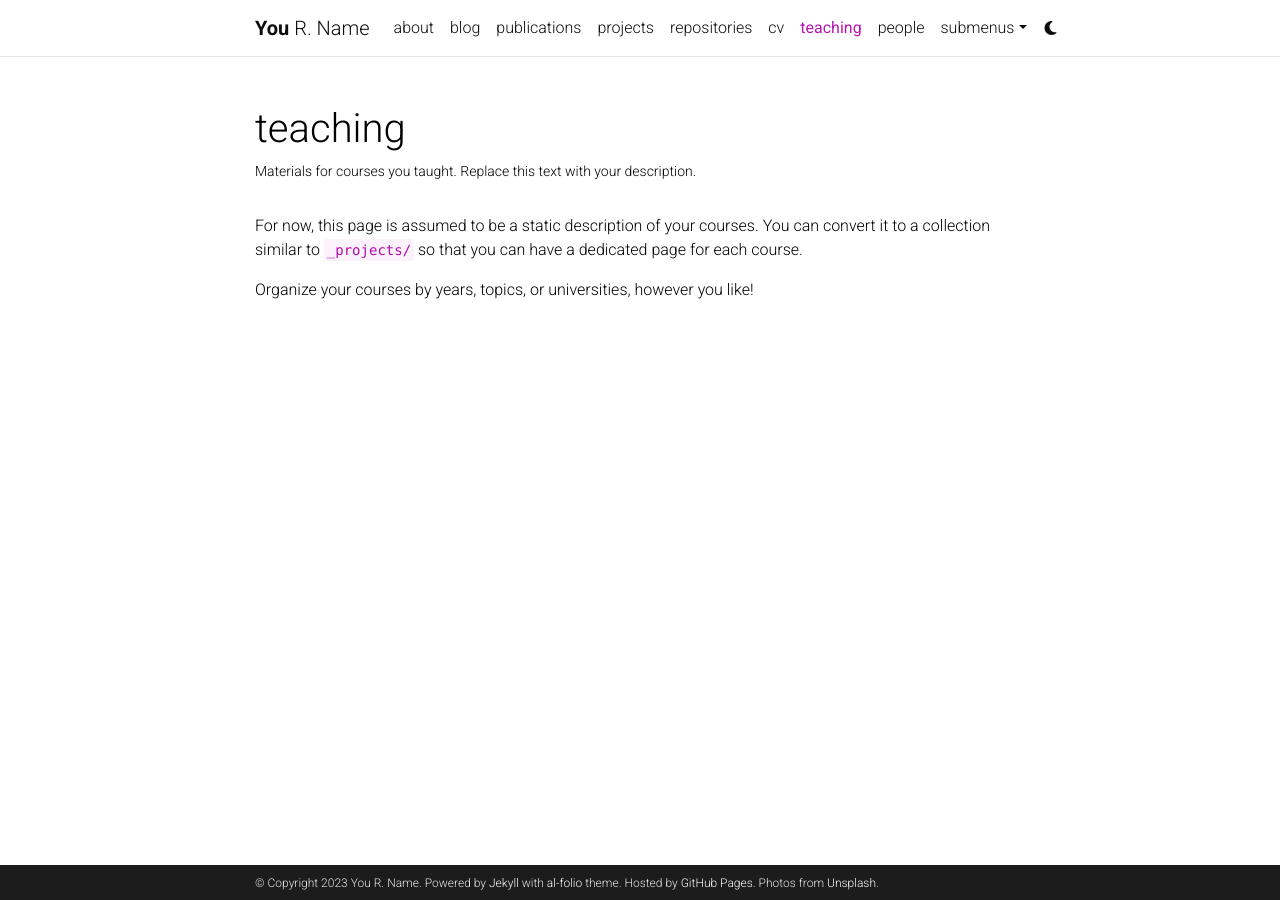
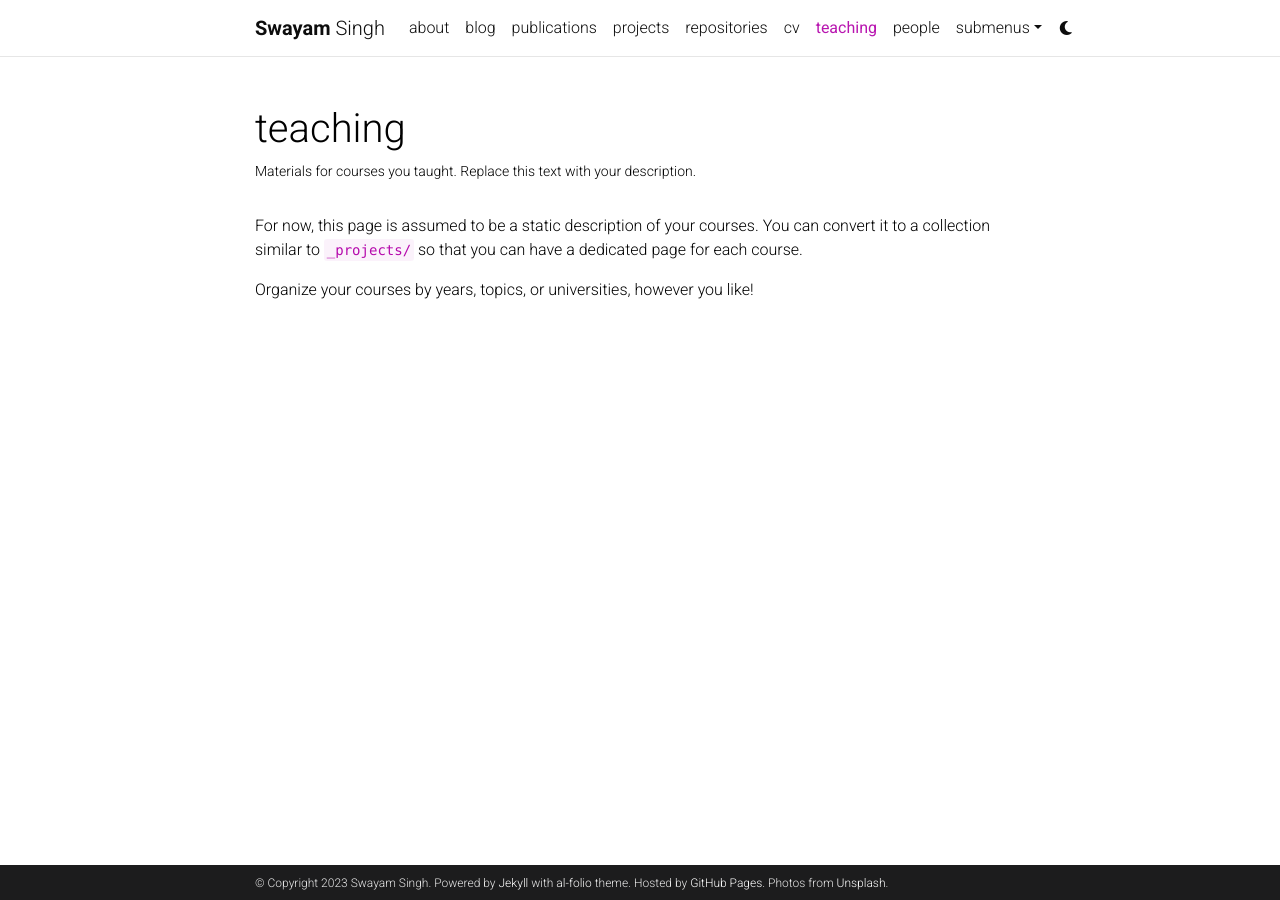
Before and after one commit to SwayamInSync/SwayamInSync.github.io, a Jekyll site: the page built from _pages/teaching.md, in a window 1280 px wide. Built offline with Jekyll 4.4.1, drawn with Linux system fonts in a browser that asks for light colours; comment, search, counter and statistics services are not loaded; a style sheet for code colours, icons or effects is not loaded.

Commit message:
update config

```diff
--- a/_config.yml
+++ b/_config.yml
@@ -3,9 +3,9 @@
 # -----------------------------------------------------------------------------
 
 title: blank # the website title (if blank, full name will be used instead)
-first_name: You
-middle_name: R.
-last_name: Name
+first_name: Swayam
+middle_name:
+last_name: Singh
 email: you@example.com
 description: > # the ">" symbol means to ignore newlines until "footer_text:"
   A simple, whitespace theme for academics. Based on [*folio](https://github.com/bogoli/-folio) design.
@@ -18,8 +18,8 @@
 lang: en # the language of your site (for example: en, fr, cn, ru, etc.)
 icon: ⚛️  # the emoji used as the favicon (alternatively, provide image name in /assets/img/)
 
-url: https://alshedivat.github.io # the base hostname & protocol for your site
-baseurl: /al-folio # the subpath of your site, e.g. /blog/
+url: https://swayaminsync.github.io # the base hostname & protocol for your site
+baseurl: # the subpath of your site, e.g. /blog/
 last_updated: false # set to true if you want to display last updated in the footer
 impressum_path:  # set to path to include impressum link in the footer, use the same path as permalink in a page, helps to conform with EU GDPR
 
```
